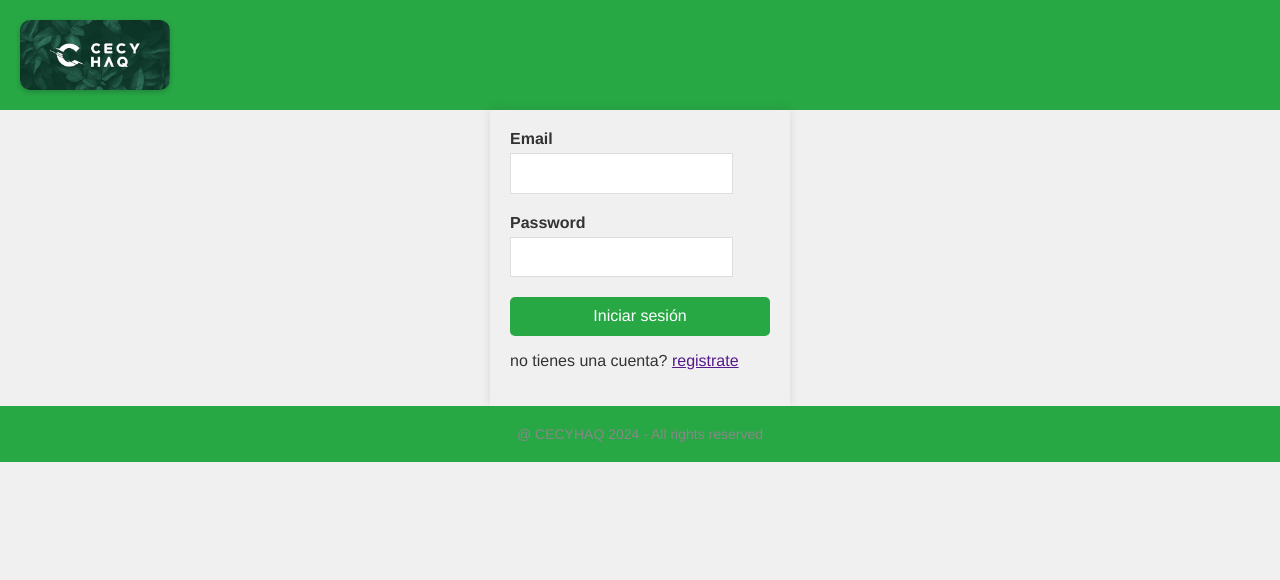
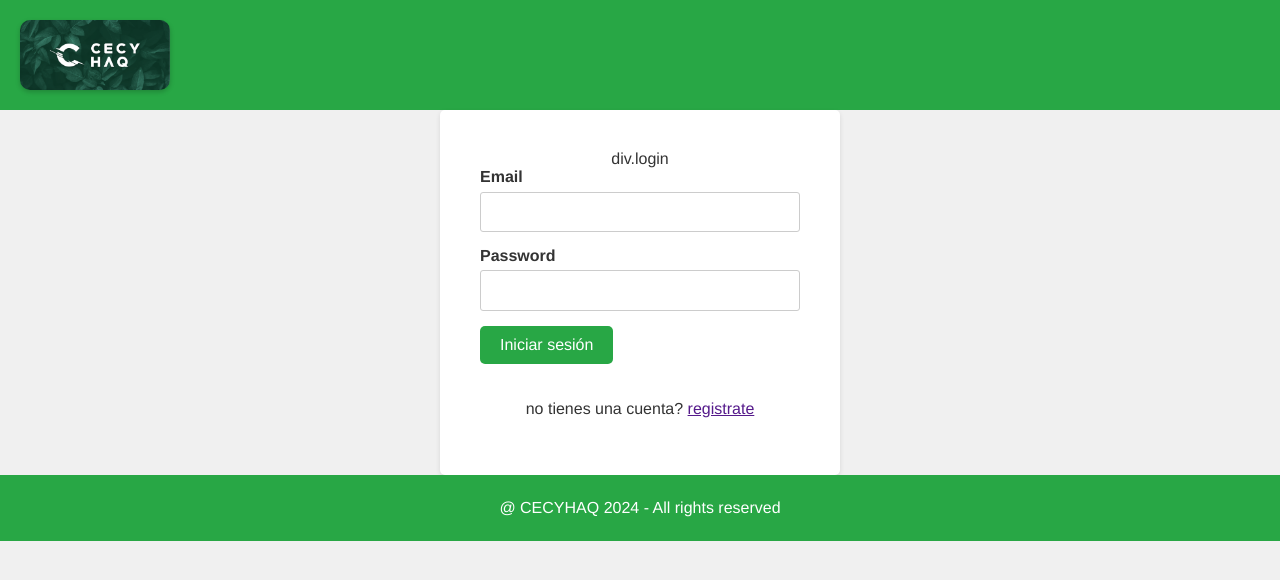
Before and after one commit to FTP666888/cecyhaq, a PHP site: page /user/login.php in a window 1280 px wide. Shown: the top 580 px of the page. Run offline with PHP 8.4, Linux system fonts and the light colour scheme.

Commit message:
corrigiendo y agregando cambios al login

```diff
--- a/css/styles.css
+++ b/css/styles.css
@@ -174,49 +174,94 @@ footer {
 
 /* login */
 
-.main__login {
-  width: 300px;
-  margin: 0 auto;
-  padding: 20px;
-  box-shadow: 0px 0px 10px rgba(0, 0, 0, 0.1);
+/* Define root variables */
+:root {
+  --font-family-headings: "Barlow", sans-serif;
+  --font-family-text: "Arimo", sans-serif;
+  --important: #28a745;
 }
 
-.login__form {
-  display: flex;
-  flex-direction: column;
+/* Global styles */
+html {
+  box-sizing: border-box;
+  font-size: 16px;
 }
 
-.login__field {
-  margin-bottom: 20px;
+*,
+*:before,
+*:after {
+  box-sizing: inherit;
 }
 
-.login__field label {
-  font-weight: bold;
-  margin-bottom: 5px;
-  display: block;
+body {
+  font-family: var(--font-family-text);
+  background-color: #f0f0f0;
+  color: #333;
 }
 
-.login__field input {
-  padding: 10px;
-  font-size: 16px;
-  border: 1px solid #ddd;
+/* Classes for specific styling */
+.bold {
+  font-weight: bold;
 }
 
-.btn {
-  background-color: var(--important);
-  color: #fff;
-  padding: 10px;
-  border: none;
-  cursor: pointer;
-}
-
-.btn:hover {
-  background-color: darken(var(--important), 10%);
+.titulo,
+.subtitulo {
+  font-family: var(--font-family-headings);
 }
 
 .centrado {
   text-align: center;
-  padding: 20px 0;
-  font-size: 14px;
-  color: #888;
 }
+
+/* Login form styles */
+.main__login {
+  display: flex;
+  flex-direction: column;
+  align-items: center;
+  justify-content: center;
+  background-color: #fff;
+  border-radius: 5px;
+  box-shadow: 0 2px 5px rgba(0, 0, 0, 0.1);
+  padding: 40px;
+  max-width: 400px; /* Limit form width to prevent excessive horizontal stretch */
+  margin: 0 auto; /* Center the form horizontally */
+}
+
+.login__form {
+  width: 100%;
+  margin-bottom: 20px;
+}
+
+.login__field {
+  margin-bottom: 15px;
+}
+
+.login__field label {
+  display: block;
+  margin-bottom: 5px;
+  color: #333;
+  font-weight: bold;
+}
+
+.login__field input[type="email"],
+.login__field input[type="password"] {
+  width: 100%;
+  padding: 10px;
+  border: 1px solid #ccc;
+  border-radius: 3px;
+  font-size: 16px;
+}
+
+.login__submit {
+  background-color: var(--important);
+  color: #fff;
+  padding: 10px 20px;
+  border: none;
+  border-radius: 5px;
+  cursor: pointer;
+  transition: background-color 0.2s ease-in-out;
+}
+
+.login__submit:hover {
+  background-color: #238e3a;
+}
--- a/user/login.php
+++ b/user/login.php
@@ -25,6 +25,7 @@
         </a>
     </header>
     <main class="main__login">
+        div.login
         <form class="login__form" action="../php/login.php" method="post">
             <div class="login__field">
                 <label for="username">Email</label>
```
Also changed, not shown: web/recompensas.php (+10 -8 lines).
